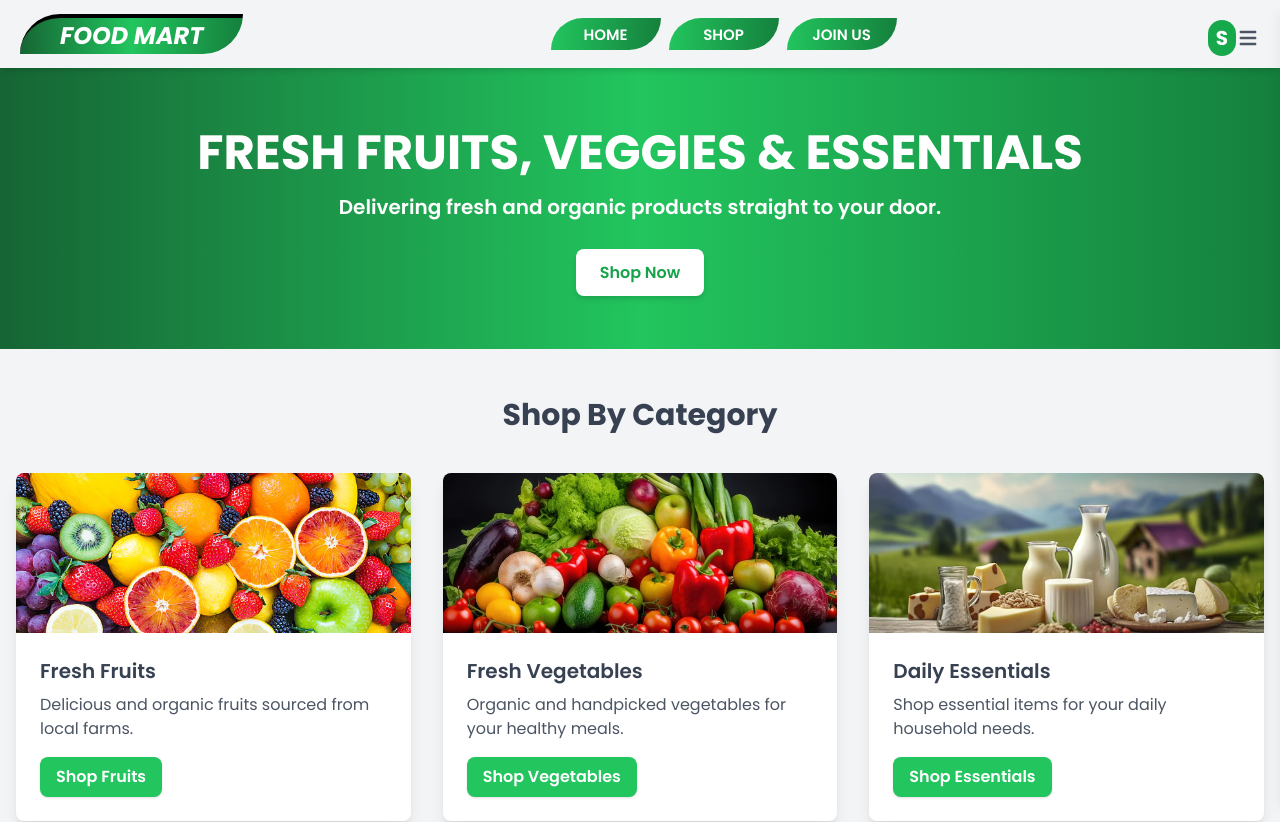
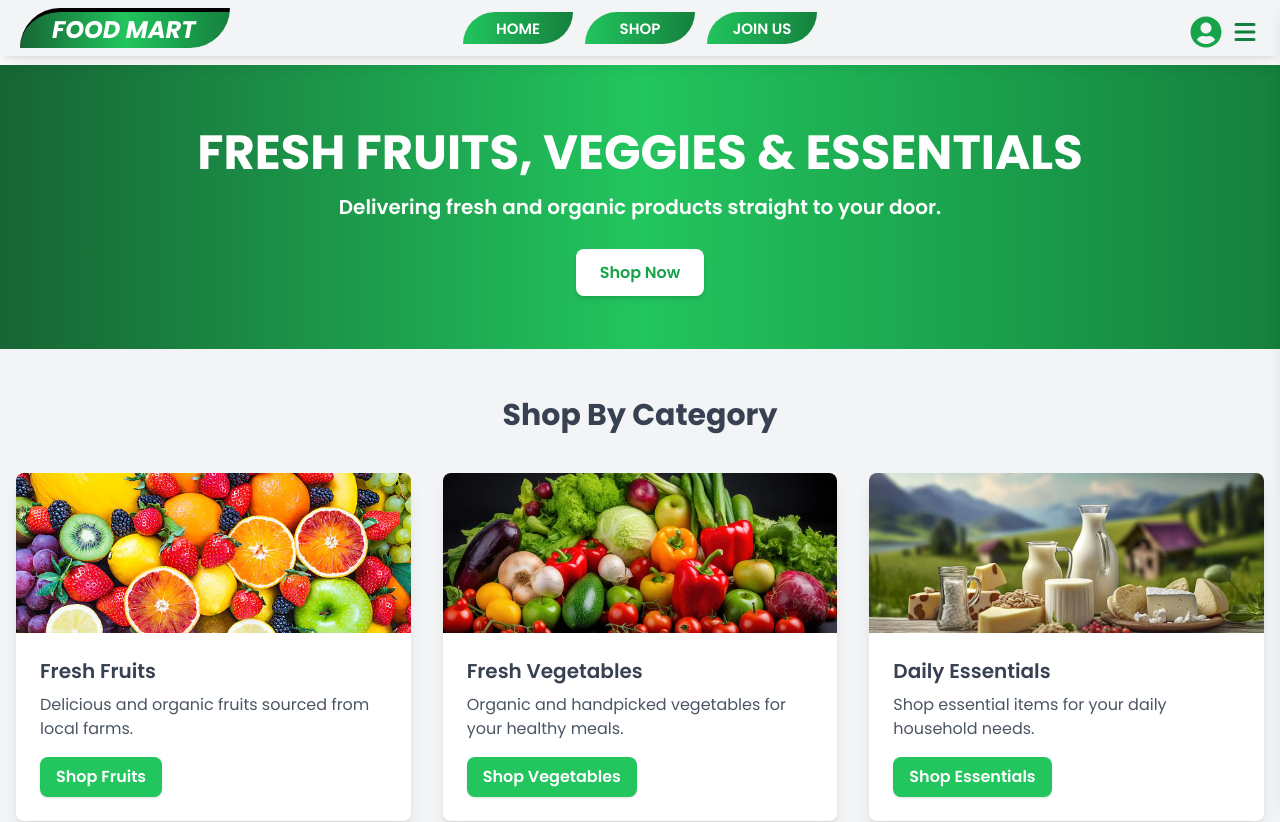
Before and after one commit to sheikhusmanghani/Food-Mart--react-, a React (Vite) app: page / in a window 1280 px wide. Shown: the top 822 px of the page. Built offline with nearby package versions, Linux system fonts and the light colour scheme; no server answers.

Commit message:
navbar settings ok

```diff
--- a/src/App.jsx
+++ b/src/App.jsx
@@ -13,6 +13,7 @@ import BothForms from "./MalahaWebsite/LoginSignupForm/bothForms";
 import { useContext } from "react";
 import CartsPage from "./MalahaWebsite/CartsPage";
 import ShopProducts from "./MalahaWebsite/ShopProducts";
+import AdminProducts from "./MalahaWebsite/AdminProducts";
 // import Contact from "./MalahaWebsite/Contact";
 
 const App = () => {
@@ -70,6 +71,10 @@ const App = () => {
           path: "/admin",
           element: <AdminPanel />,
         },
+        {
+          path: "/admin-products",
+          element: <AdminProducts />,
+        },
         // {
         //   path: "/support",
         //   element: <DataDeletation />,
--- /dev/null
+++ b/src/MalahaWebsite/AdminProducts.jsx
@@ -0,0 +1,29 @@
+import React from "react";
+import { FaTrash } from "react-icons/fa";
+
+const AdminProducts = () => {
+  return (
+    <div className="mt-20 px-3 ">
+      <div className="w-[150px] sm:w-[180px] md:w-[220px] rounded-lg overflow-hidden shadow-lg text-center bg-white m-3 transition duration-300 sm:hover:scale-[110%] border">
+        <img
+          className="w-full h-28 object-cover"
+          src="https://onlinefoodmart.netlify.app/assets/fresh-fruits-9SjXcNCp.jpg"
+          alt="Product"
+        />
+        <div className="pt-2">
+          <div className="font-semibold text-md uppercase">Fruites Basket</div>
+        </div>
+        <div className="pb-2 flex justify-around">
+          <span className="text-lg text-gray-900">
+            $ 300 <span className="text-[13px]"> (5 Kg)</span>
+          </span>
+          <span>
+            <FaTrash className="inline text-red-600 text-[22px] hover:text-red-900" />
+          </span>
+        </div>
+      </div>
+    </div>
+  );
+};
+
+export default AdminProducts;
--- a/src/MalahaWebsite/ShopProducts.jsx
+++ b/src/MalahaWebsite/ShopProducts.jsx
@@ -2,7 +2,7 @@ import React from "react";
 
 const ShopProducts = () => {
   return (
-    <div>
+    <div className="text-center">
       <div>ShopProducts</div>
       <div>ShopProducts</div>
       <div>ShopProducts</div>
--- a/src/MalahaWebsite/components/Footer.jsx
+++ b/src/MalahaWebsite/components/Footer.jsx
@@ -8,7 +8,7 @@ import { FaSquareInstagram } from "react-icons/fa6";
 
 const Footer = () => {
   return (
-    <div className=" mx-auto py-5 px-1 grid gap-8 text-gray-600 bg-slate-100 min-h-[170px] border  border-gray-300    ">
+    <div className=" mx-auto py-5 px-1 grid gap-8 text-gray-600 bg-gray-100 min-h-[170px] border  border-gray-300    ">
       {/* Left Section    & Right Section is'nt ready  */}
       <div className="lg:col-span-1">
         <h1 className="w-full text-3xl text-center font-bold text-gray-700  ">
--- /dev/null
+++ b/src/MalahaWebsite/components/HelperFunctions.js
@@ -0,0 +1,26 @@
+// isValidFileType
+export const isValidFileType = (file) => {
+  const fileTypes = ["image/png", "image/jpeg", "image/jpg"];
+  return fileTypes.includes(file.type);
+};
+
+// sendFileToCloud
+
+export const sendFileToCloud = async (file) => {
+  const data = new FormData();
+  data.append("file", file);
+  data.append("upload_preset", "first-cloudinary-app");
+  data.append("cloud_name", "dp2y4fbqv");
+
+  const res = await fetch(
+    "https://api.cloudinary.com/v1_1/dp2y4fbqv/image/upload",
+    {
+      method: "POST",
+      body: data,
+    }
+  );
+
+  const uploadedImage = await res.json();
+
+  return uploadedImage.url;
+};
--- a/src/MalahaWebsite/components/Navbar.jsx
+++ b/src/MalahaWebsite/components/Navbar.jsx
@@ -9,34 +9,34 @@ function Header() {
   const { isLoggedIn } = useContext(FirebaseContext);
 
   return (
-    <header className="fixed w-full top-0 flex items-center justify-between sm:justify-between  py-3 px-5  bg-gray-100 shadow-md z-20">
+    <header className="w-full fixed top-0 grid grid-cols-3  py-2 px-5  bg-gray-100 shadow-lg z-20">
       {/* Logo / Title */}
       <NavLink
-        className="flex items-center h-10 px-10 transition-colors duration-500 bg-gradient-to-r from-green-800 via-green-500 to-green-700 rounded-tl-full rounded-br-full font-bold text-2xl uppercase italic text-white hover:text-gray-900 "
+        className="col-start-1 w-[210px] h-10 px-8 pt-0.5 transition-colors duration-500 bg-gradient-to-r from-green-800 via-green-500 to-green-700 rounded-tl-full rounded-br-full font-bold text-2xl uppercase italic text-white hover:text-gray-900 "
         style={{ whiteSpace: "nowrap" }}
       >
         Food Mart
       </NavLink>
 
       {/* Desktop Menu */}
-      <nav className="mainNavbar hidden md:flex justify-between items-center gap-2 font-semibold text-gray-700 ">
+      <nav className="col-start-2 hidden md:flex md:justify-center md:items-center md:gap-3 font-semibold text-gray-700 ">
         <NavLink
           to="home"
-          className="hover:text-gray-900 transition-colors duration-300 bg-gradient-to-r from-green-500 to-green-700 text-white rounded-br-full rounded-tl-full text-center pb-1 pt-1.5 uppercase w-[110px] text-[15px]"
+          className="hover:text-gray-900 transition-colors duration-300 bg-gradient-to-r from-green-500 to-green-700 text-white rounded-br-full rounded-tl-full text-center pb-1 pt-1.5 px-4 uppercase w-[110px] text-[15px]"
         >
           Home
         </NavLink>
 
         <NavLink
           to="shop"
-          className="hover:text-gray-900 transition-colors duration-300 bg-gradient-to-r from-green-500 to-green-700 text-white rounded-br-full rounded-tl-full text-center pb-1 pt-1.5 uppercase w-[110px] text-[15px]"
+          className="hover:text-gray-900 transition-colors duration-300 bg-gradient-to-r from-green-500 to-green-700 text-white rounded-br-full rounded-tl-full text-center pb-1 pt-1.5 px-4 uppercase w-[110px] text-[15px]"
         >
           Shop
         </NavLink>
 
         {/* <NavLink
           to="contact"
-          className="hover:text-gray-900 transition-colors duration-300 bg-gradient-to-r from-green-500 to-green-700 text-white rounded-br-full rounded-tl-full text-center pb-1 pt-1.5 uppercase w-[110px] text-[15px]"
+          className="hover:text-gray-900 transition-colors duration-300 bg-gradient-to-r from-green-500 to-green-700 text-white rounded-br-full rounded-tl-full text-center pb-1 pt-1.5 px-4 uppercase w-[110px] text-[15px]"
         >
           Contact
         </NavLink> */}
@@ -44,15 +44,16 @@ function Header() {
         {!isLoggedIn && (
           <NavLink
             to="form"
-            className="hover:text-gray-900 transition-colors duration-300 bg-gradient-to-r from-green-500 to-green-700 text-white rounded-br-full rounded-tl-full text-center pb-1 pt-1.5 uppercase w-[110px] text-[15px]"
+            className="hover:text-gray-900 transition-colors duration-300 bg-gradient-to-r from-green-500 to-green-700 text-white rounded-br-full rounded-tl-full text-center pb-1 pt-1.5 px-4 uppercase w-[110px] text-[15px]"
           >
             Join Us
           </NavLink>
         )}
+
         {isLoggedIn && (
           <NavLink
             to="carts"
-            className="relative hover:text-gray-900 transition-colors duration-300 bg-gradient-to-r from-green-500 to-green-700 text-white rounded-br-full rounded-tl-full text-center pb-1 pt-1.5 uppercase w-[110px] text-[15px]"
+            className="relative hover:text-gray-900 transition-colors duration-300 bg-gradient-to-r from-green-500 to-green-700 text-white rounded-br-full rounded-tl-full text-center pb-1 pt-1.5 px-4 uppercase w-[110px] text-[15px]"
           >
             Carts
           </NavLink>
@@ -60,7 +61,7 @@ function Header() {
       </nav>
 
       {/* Mobile Menu Button */}
-      <div className="md:hi dden flex flex-col items-end text-center">
+      <div className="col-start-3 flex flex-col items-end text-center">
         {/* <h6 className="inline">Usman</h6> //yaha kaam nhi kr rha hy */}
         <Sidebar />
       </div>
--- a/src/MalahaWebsite/components/Sidebar.jsx
+++ b/src/MalahaWebsite/components/Sidebar.jsx
@@ -43,13 +43,9 @@ export default function Sidebar() {
 
         <button
           onClick={toggleSidebar}
-          className="text-gray-500 text-3xl focus:outline-none"
+          className="text-gray-500 focus:outline-none"
         >
-          {isOpen ? (
-            <CgMenu className="h-6 w-8 text-3xl" />
-          ) : (
-            <HiMenu className="h-6 w-6 text-gray-600" />
-          )}
+          <HiMenu className="text-green-700 text-3xl" />
         </button>
       </div>
 
--- a/src/MalahaWebsite/components/UserChecker.jsx
+++ b/src/MalahaWebsite/components/UserChecker.jsx
@@ -1,5 +1,6 @@
 import { useContext } from "react";
 import { FirebaseContext } from "../Firebase/FirebaseContext";
+import { FaUserCircle } from "react-icons/fa";
 
 const UserChecker = () => {
   const { isLoggedIn, currentUserDetails } = useContext(FirebaseContext);
@@ -10,10 +11,11 @@ const UserChecker = () => {
   // let username = currentUserDetails.username?.[0] || "...";
 
   return (
-    <div className="relative">
-      <p className="bg-[#17a84c] text-white uppercase font-bold text-xl rounded-full py-1 ml-1 px-2 ">
-        s {/* {username} */}
-      </p>
+    <div className="">
+      {/* <p className="w-10 h-10 mr-2 flex justify-center items-center border-2 border-green-500 mainColor text-white uppercase font-bold text-xl rounded-full"> */}
+        {/* s {username} */}
+        <FaUserCircle  className="w-8 h-8 mr-2 text-green-600"/>
+      {/* </p> */}
       {/* <span className="cart-badge bg-[#17a84c] px-1">{itemsCount}</span> */}
     </div>
   );
```
Also changed, not shown: src/MalahaWebsite/adminPanel.jsx (+20 -45 lines).
